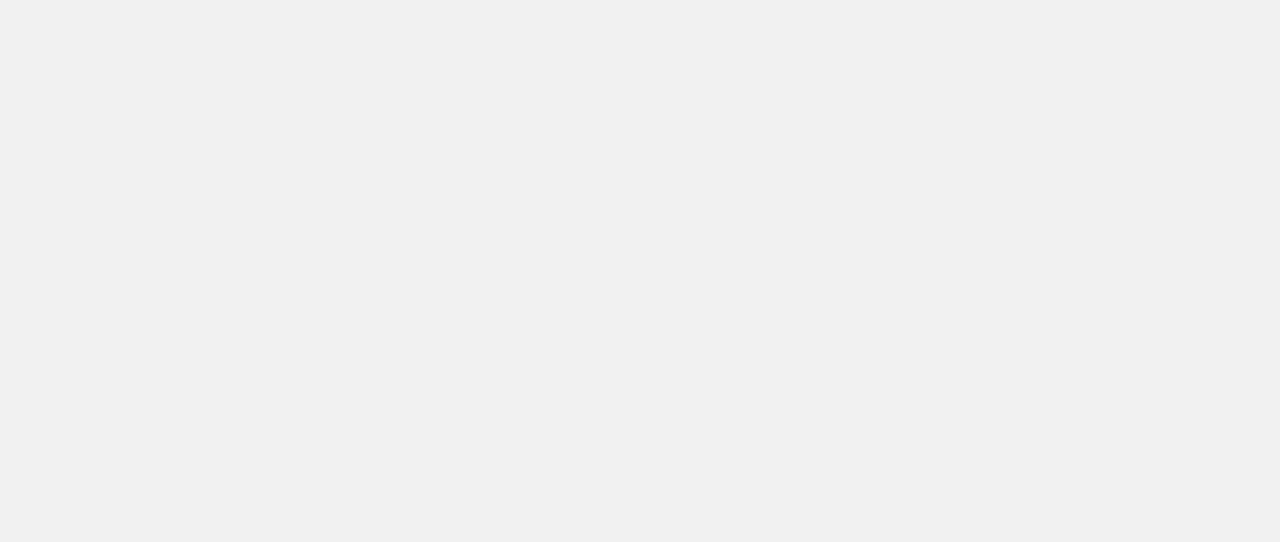
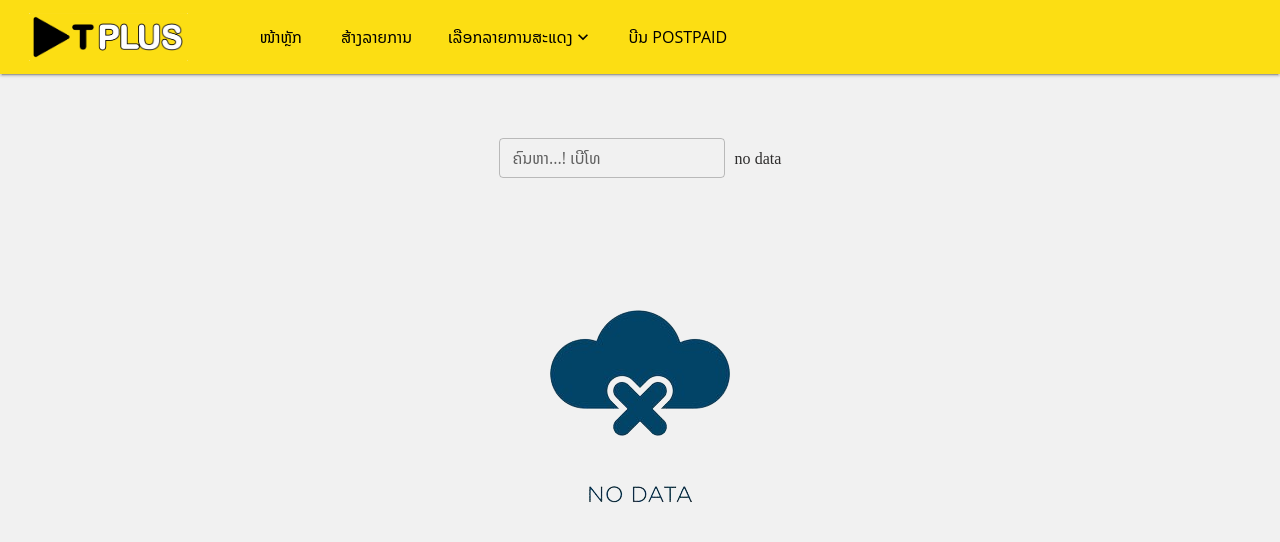
Before and after one commit to kham4289/webtaxlist, a React (Vite) app: page /cbs in a window 1280 px wide. Before the commit this address had no page. Shown: the top 542 px of the page. Built offline with nearby package versions, Linux system fonts and the light colour scheme; no server answers.

Commit message:
update cbs

```diff
--- a/src/App.jsx
+++ b/src/App.jsx
@@ -14,6 +14,7 @@ import Detail from "./components/Detail";
 import Cancel from "./pages/allTaxList/Cancel";
 import GetByManual from "./pages/allTaxList/GetByManual";
 import GetBysun from "./pages/allTaxList/getBysun";
+import Get_cbs from "./pages/CBS/get_cbs"
 
 function App() {
   return (
@@ -30,6 +31,7 @@ function App() {
             <Route path={`${route.CANCEL_LIST}`} element={<Cancel/>} />
             <Route path={`${route.GETBY_MANUAL}`} element={<GetByManual/>} />
             <Route path={`${route.GETBY_SUN}`} element={<GetBysun/>} />
+            <Route path={`${route.GET_CBS}`} element={<Get_cbs/>} />
           </Route>
         </Routes>
       </BrowserRouter>
--- a/src/api_config.js
+++ b/src/api_config.js
@@ -7,3 +7,9 @@ export const instance = axios.create({
     }
 
   });
+export const api = axios.create({
+  baseURL: import.meta.env.VITE_ENDPOINT1,
+  headers: {
+    "Content-type": "application/json",
+  },
+});
--- /dev/null
+++ b/src/components/CBS/search_cbs.jsx
@@ -0,0 +1,102 @@
+import { Stack, TextField } from "@mui/material";
+import React, { useEffect, useLayoutEffect, useState } from "react";
+import { getCBS } from "../../services/tax.services";
+import Nodata from "../../assets/picture/Nodatas.png";
+
+export default function search_cbs() {
+  const [phone, setPhone] = useState({});
+  const [searchPhone, setSearchPhone] = useState("");
+  const [fileUrl, setFileUrl] = useState(null);
+  const searchCBS = (data) => {
+    return {
+      Msisdn: data.searchPhone,
+    };
+  };
+
+  useLayoutEffect(() => {
+    setPhone([]);
+    getCBS(searchCBS({ searchPhone }))
+      .then((data) => {
+        setPhone(data.cbsDetail);
+      })
+      .catch((error) => console.log(error));
+  }, [searchPhone]);
+
+  useEffect(() => {
+    const OponPDF = async () => {
+      try {
+        const response = await fetch(
+          `http://172.28.14.225:2024/tplus-service/update-pdf/BILL_202404/202404_REL_BILL/202404_REL_BILL/202404_${phone.CustomerID}.pdf`,
+          {
+            method: "GET",
+            headers: {
+              "Content-Type": "application/pdf",
+            },
+          }
+        );
+        if (response.status === 200) {
+          const blob = await response.blob();
+          const url = URL.createObjectURL(blob);
+          setFileUrl(url);
+        } else {
+          console.log("No data");
+        }
+      } catch (err) {
+        console.log(err);
+      }
+    };
+    OponPDF();
+  });
+
+  return (
+    <>
+      <Stack
+        justifyContent="center"
+        direction="row"
+        paddingBottom="5px"
+        gap="10px"
+        alignItems="center"
+      >
+        <TextField
+          type="number"
+          onChange={(e) => {
+            setSearchPhone(e.target.value);
+          }}
+          size="small"
+          label="ຄົນຫາ...! ເບີໂທ"
+        />
+        {fileUrl ? (
+          <div>
+            <a href={fileUrl} target="_blank" rel="nopener">
+              Open PDF File
+            </a>
+          </div>
+        ) : (
+          <div>no data</div>
+        )}
+      </Stack>
+      <Stack>
+        <div>
+          {fileUrl ? (
+            <iframe
+              title="postpaid"
+              width="100%"
+              height="600px"
+              src={`http://172.28.14.225:2024/tplus-service/update-pdf/BILL_202404/202404_REL_BILL/202404_REL_BILL/202404_${phone.CustomerID}.pdf`}
+            />
+          ) : (
+            <div
+              style={{
+                display: "flex",
+                justifyContent: "center",
+                paddingTop: "10px",
+              }}
+            >
+              <img src={Nodata} />
+            </div>
+          )}
+        </div>
+      </Stack>
+    </>
+  );
+}
--- a/src/constants.js
+++ b/src/constants.js
@@ -14,6 +14,7 @@ export const route = {
   GETBY_SUN:"/Sun",
   GETBY_BILLING: "/Billing",
   GETBY_MANUAL: "/Manual",
+  GET_CBS: "/cbs",
 
 
 
--- a/src/layouts/index.jsx
+++ b/src/layouts/index.jsx
@@ -139,6 +139,15 @@ export default function TopBar() {
                     ລາຍການທີ່ຍົກເລີກ
                   </MenuItem>
                 </Menu>
+                <Button
+                  color="inherit"
+                  sx={{ ...btn }}
+                  onClick={() => {
+                    navigate(`${route.GET_CBS}`);
+                  }}
+                >
+                  ບີນ Postpaid
+                </Button>
               </Box>
 
               {/* <Button color="inherit">Login</Button> */}
--- /dev/null
+++ b/src/pages/CBS/get_cbs.jsx
@@ -0,0 +1,15 @@
+import React from "react";
+import Search_cbs from "../../components/CBS/search_cbs";
+
+function get_cbs() {
+  // const pdfUrl = "https://D:All_Tplus/";
+  return (
+    <>
+      <div className="container">
+        <Search_cbs />
+      </div>
+    </>
+  );
+}
+
+export default get_cbs;
--- a/src/services/tax.services.js
+++ b/src/services/tax.services.js
@@ -1,5 +1,5 @@
 
-import { instance } from "../api_config";
+import { instance, api } from "../api_config";
 
 export const getTaxMain = async (data) => {
   try {
@@ -36,3 +36,12 @@ export const getDetail = async (data) => {
     return null;
   }
 };
+export const getCBS = async (data) => {
+  try {
+    let res = await api.post("/customerID", data);
+
+    return { cbsDetail: res.data.detail };
+  } catch (err) {
+    return null;
+  }
+};
```
Also changed, not shown: src/assets/picture/Nodatas.png (added), 1 other file (tests, documents, lock files or other folders).
